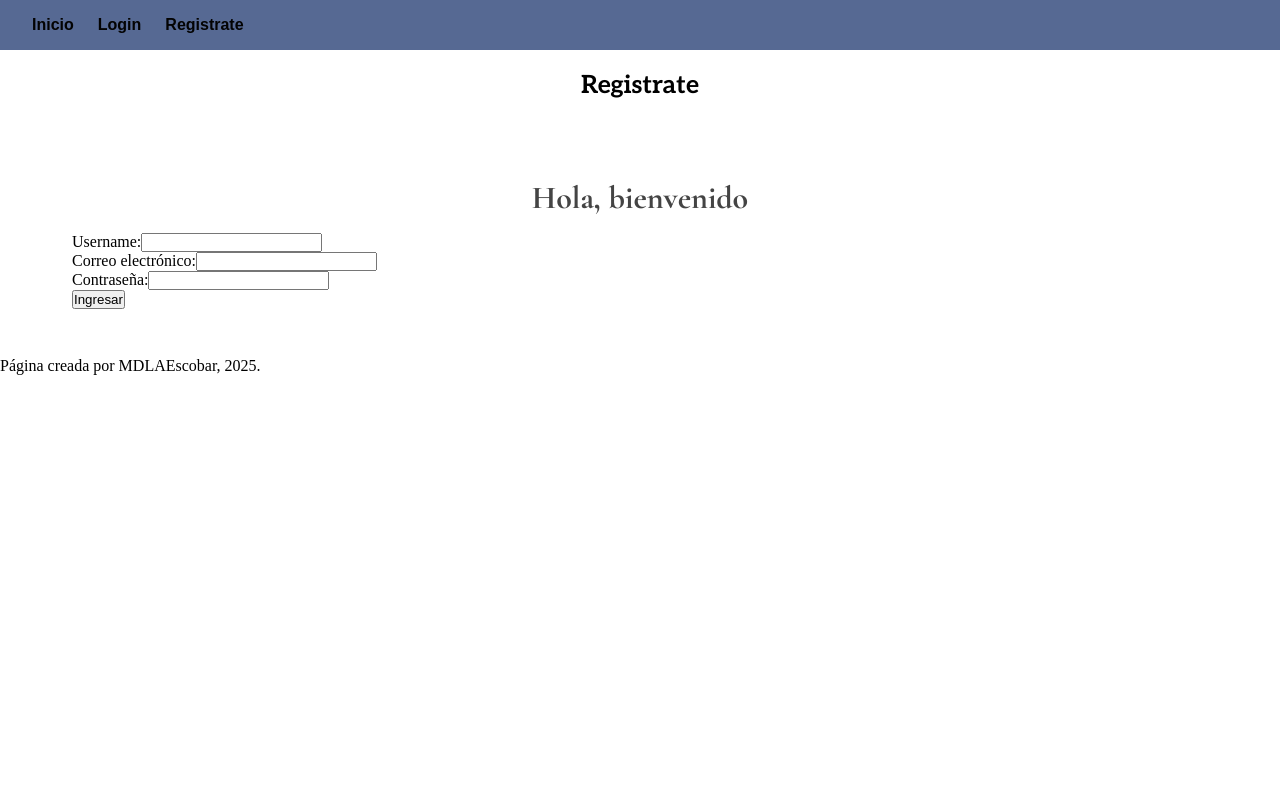
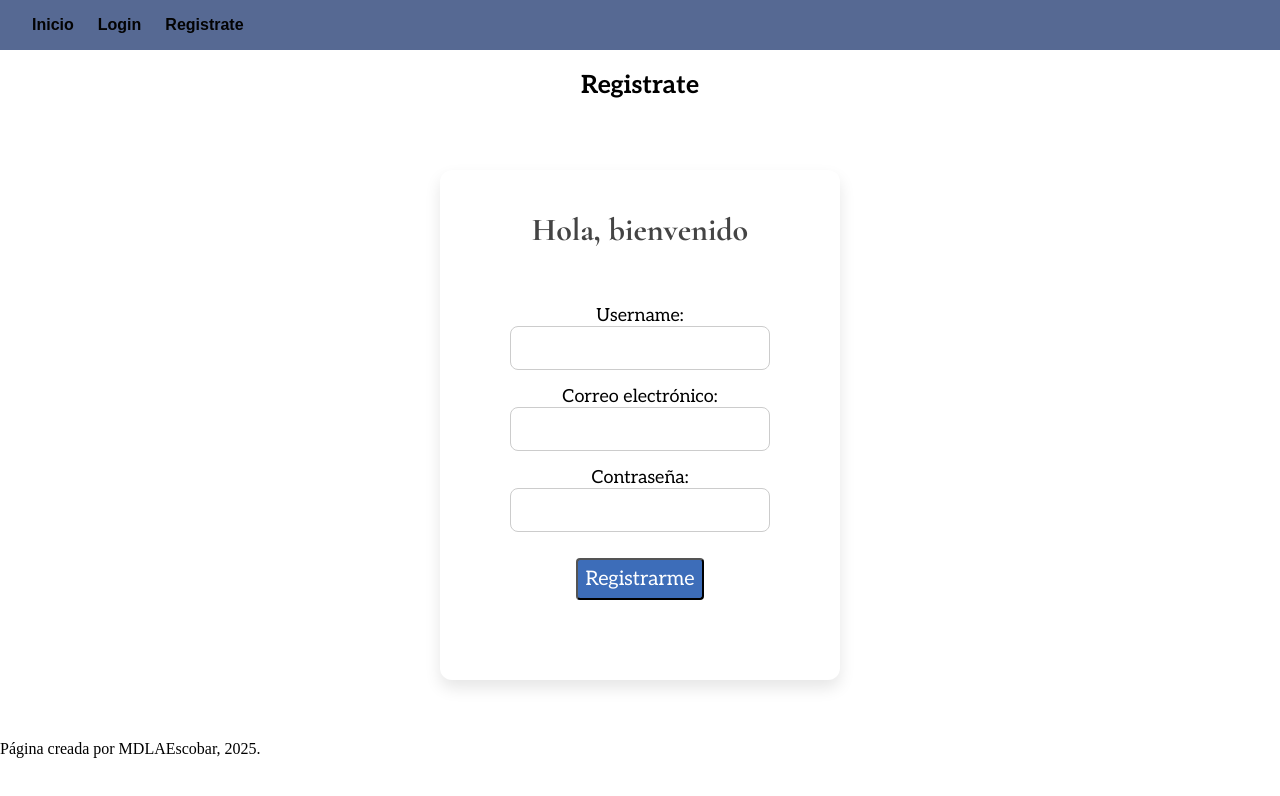
Before and after one commit to AnyuEscobar/proyecto-frontend, a React (Vite) app: page /register in a window 1280 px wide. Shown: the top 796 px of the page. Built offline with nearby package versions, Linux system fonts and the light colour scheme; a web font is replaced by a local one.

Commit message:
lista la hoja de estilos del componente registro

```diff
--- a/src/main.jsx
+++ b/src/main.jsx
@@ -5,6 +5,7 @@ import { UserProvider } from './context/UserContext'
 import "./styles/pages/home.css"
 import "./styles/pages/header.css"
 import "./styles/pages/login.css"
+import "./styles/pages/register.css"
 
 createRoot(document.getElementById('root')).render(
   <StrictMode>
--- a/src/pages/Register.jsx
+++ b/src/pages/Register.jsx
@@ -37,34 +37,34 @@ const Register = () => {
     <Layout>
       <h1>Registrate</h1>
 
-      <section>
+      <section className="section-register">
         <h2>Hola, bienvenido</h2>
-        <form onSubmit={handleSubmit}>
+        <form className="form-register" onSubmit={handleSubmit}>
           <div>
-            <label>Username:</label>
+            <label className="label-register">Username:</label>
             <input
-              type="text"
+              type="text" className="input-register"
               onChange={(e) => setUsername(e.target.value)}
               value={username}
             />
           </div>
           <div>
-            <label>Correo electrónico:</label>
-            <input
+            <label className="label-register">Correo electrónico:</label>
+            <input className="input-register"
               type="email"
               onChange={(e) => setEmail(e.target.value)}
               value={email}
             />
           </div>
           <div>
-            <label>Contraseña:</label>
-            <input
+            <label className="label-register">Contraseña:</label>
+            <input className="input-register"
               type="password"
               onChange={(e) => setPassword(e.target.value)}
               value={password}
             />
           </div>
-          <button>Ingresar</button>
+          <button className="btn-register">Registrarme</button>
         </form>
 
         {
--- /dev/null
+++ b/src/styles/pages/register.css
@@ -0,0 +1,44 @@
+/* seccion principal */
+.section-register {
+  max-width: 400px;
+  margin: 60px auto;
+  padding: 40px;
+  background-color: #ffffff;
+  border-radius: 12px;
+  box-shadow: 0 8px 16px rgba(0, 0, 0, 0.1);
+}
+
+/* form de registro */
+.form-register {
+  display: inline-block;
+  padding: 30px;
+  width: 100%;
+  max-width: 400px;
+  text-align: center;
+  margin-top: 10px;
+}
+
+/* label */
+.label-register {
+  font-size: 18px;
+  font-family: "aleo";
+}
+
+.input-register {
+  width: 100%;
+  padding: 0.75rem;
+  margin-bottom: 1rem;
+  border: 1px solid #ccc;
+  border-radius: 8px;
+  font-size: 1rem;
+}
+
+.btn-register {
+  font-size: 20px;
+  margin: 10px;
+  padding: 7px;
+  border-radius: 4px;
+  font-family: "aleo";
+  background-color: rgb(61, 109, 185);
+  color: white;
+}
```
